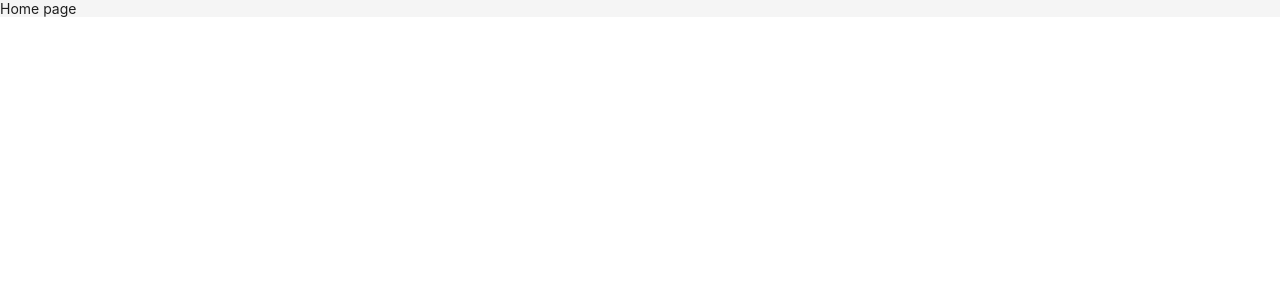
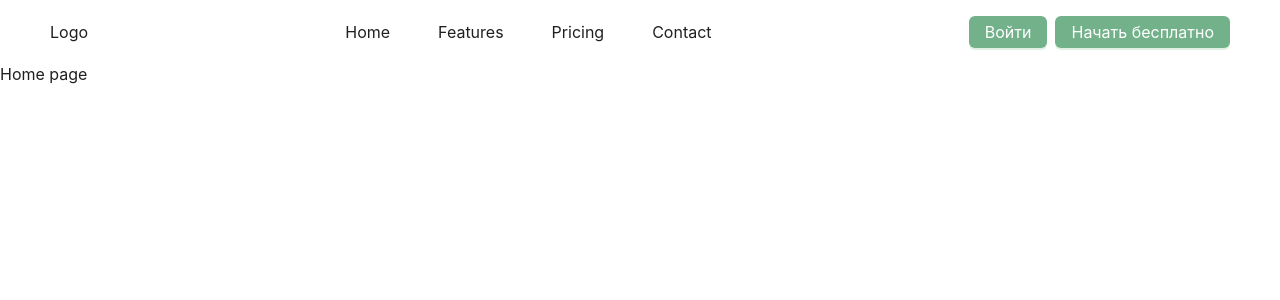
Before and after one commit to ekalkutin/fleetstorm-landing, a React app: page / in a window 1280 px wide. Shown: the top 300 px of the page. Built offline with nearby package versions, Linux system fonts and the light colour scheme; the HTML template or start-up script is replaced by a standard one.

Commit message:
feat(): Add header

```diff
--- a/src/app/App.tsx
+++ b/src/app/App.tsx
@@ -1,13 +1,16 @@
+import { ConfigProvider } from 'antd';
 import React from 'react';
 import { RouterProvider } from 'react-router';
-import './styles/index.css';
 
 import { router } from './router';
+import { theme } from './styles/theme';
+
+import './styles/index.css';
 
 export const App: React.FC = () => {
   return (
-    <div>
+    <ConfigProvider theme={theme}>
       <RouterProvider router={router} />
-    </div>
+    </ConfigProvider>
   );
 };
--- a/src/app/router.tsx
+++ b/src/app/router.tsx
@@ -1,12 +1,12 @@
 import { createBrowserRouter } from 'react-router';
 
 import { HomePage } from 'pages/home/home';
-import { CommonLayout } from 'widgets/common-layout/common-layout';
+import { Layout } from 'widgets/layout/layout';
 
 export const router = createBrowserRouter([
   {
     path: '/',
-    Component: CommonLayout,
+    Component: Layout,
     children: [
       {
         path: '/',
--- /dev/null
+++ b/src/app/styles/theme.ts
@@ -0,0 +1,16 @@
+import { ThemeConfig, theme as antdTheme } from 'antd';
+
+export const theme: ThemeConfig = {
+  cssVar: true,
+  token: {
+    colorPrimary: '#73B18A',
+    fontSize: 16,
+  },
+  components: {
+    Layout: {
+      headerBg: 'var(--ant-colorBgBase)',
+      bodyBg: '#fff',
+    },
+  },
+  algorithm: [antdTheme.defaultAlgorithm],
+};
--- a/src/widgets/common-layout/common-layout.tsx
+++ /dev/null
@@ -1,15 +0,0 @@
-import { Layout } from 'antd';
-import React from 'react';
-import { Outlet } from 'react-router';
-
-const { Content } = Layout;
-
-export const CommonLayout: React.FC = () => {
-  return (
-    <Layout>
-      <Content>
-        <Outlet />
-      </Content>
-    </Layout>
-  );
-};
--- a/src/widgets/header/header.tsx
+++ b/src/widgets/header/header.tsx
@@ -0,0 +1,28 @@
+import { Button, Flex, Layout, Space } from 'antd';
+import React from 'react';
+
+import { Container } from 'shared/ui/container/container';
+
+import styles from './styles.module.css';
+
+export const Header: React.FC = () => {
+  return (
+    <Layout.Header className={styles.header}>
+      <Container>
+        <Flex align='center' justify='space-between'>
+          Logo
+          <Flex gap={'middle'} className={styles.container}>
+            <Button type='text'>Home</Button>
+            <Button type='text'>Features</Button>
+            <Button type='text'>Pricing</Button>
+            <Button type='text'>Contact</Button>
+          </Flex>
+          <Space>
+            <Button type='primary'>Войти</Button>
+            <Button type='primary'>Начать бесплатно</Button>
+          </Space>
+        </Flex>
+      </Container>
+    </Layout.Header>
+  );
+};
--- /dev/null
+++ b/src/widgets/header/styles.module.css
@@ -0,0 +1,3 @@
+.header {
+  background-color: #fff;
+}
--- /dev/null
+++ b/src/widgets/layout/layout.tsx
@@ -0,0 +1,18 @@
+import { Layout as AntLayout } from 'antd';
+import React from 'react';
+import { Outlet } from 'react-router';
+
+import { Header } from 'widgets/header/header';
+
+const { Content } = AntLayout;
+
+export const Layout: React.FC = () => {
+  return (
+    <AntLayout>
+      <Header />
+      <Content>
+        <Outlet />
+      </Content>
+    </AntLayout>
+  );
+};
```
